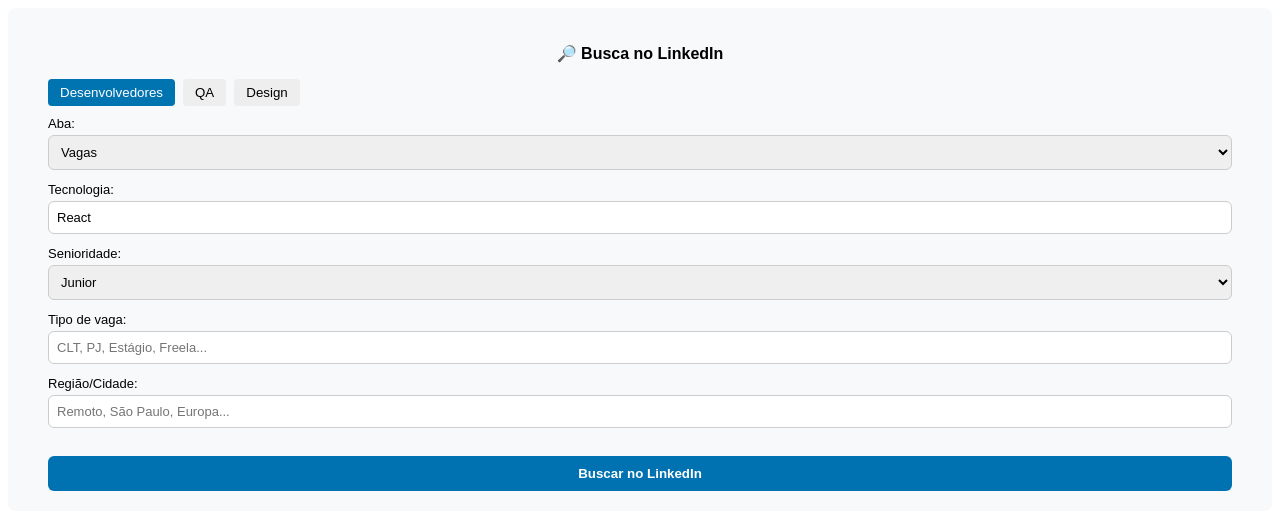
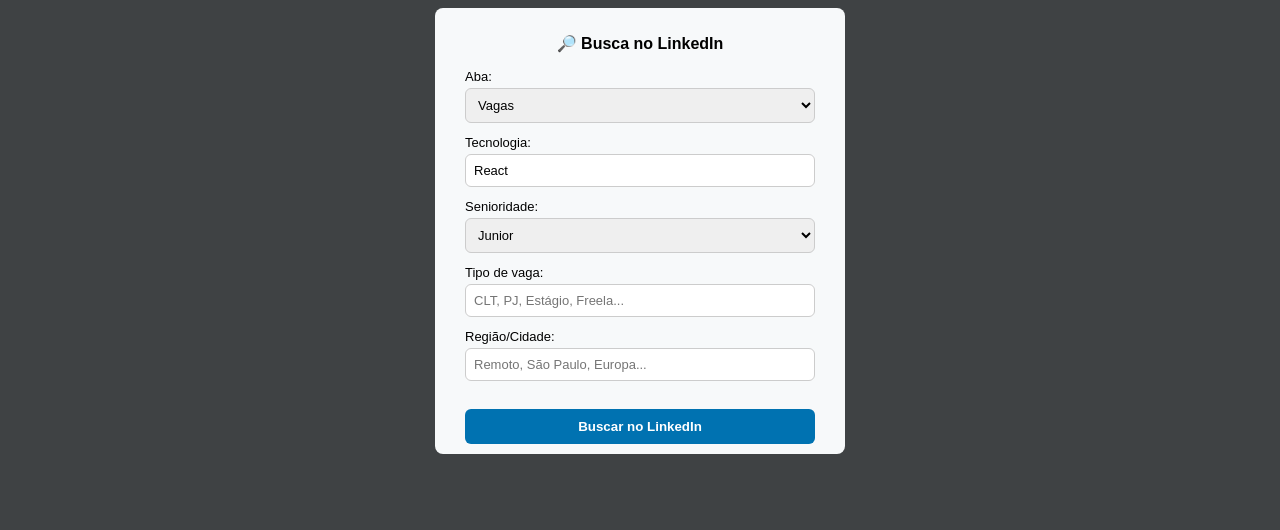
Before and after one commit to solebellsBEACH/linkedin-search, a React (Create React App) app: page / in a window 1280 px wide. Shown: the top 530 px of the page. Built offline with nearby package versions, Linux system fonts and the light colour scheme.

Commit message:
feat: adding utils

```diff
--- a/src/App.css
+++ b/src/App.css
@@ -3,9 +3,18 @@
     text-align: center;
 }
 
+body{
+  display: flex;
+  justify-content: center;
+  align-items: center;
+  /* padding: 1vh 0; */
+
+  background-color: #3f4244;
+}
+
 .container {
-  min-width: 300px;
-  padding: 10px 20px;
+  width: 350px;
+  padding: 10px 30px;
   font-family: Arial, sans-serif;
   background-color: #f7f9fa;
   border-radius: 8px;
--- a/src/App.tsx
+++ b/src/App.tsx
@@ -21,16 +21,16 @@
   };
 
   return (
-    <div className="container">
+    <div>
       <h3 className="title">🔎 Busca no LinkedIn</h3>
-      <nav>
+      {/* <nav>
         <button onClick={() => setActiveTab("developers")} className={activeTab === "developers" ? "active" : ""}>Desenvolvedores</button>
         <button onClick={() => setActiveTab("qa")} className={activeTab === "qa" ? "active" : ""}>QA</button>
         <button onClick={() => setActiveTab("design")} className={activeTab === "design" ? "active" : ""}>Design</button>
-      </nav>
+      </nav> */}
 
       <section>
-        {renderTab()}
+       <DevelopersTab />
       </section>
     </div>
   );
--- /dev/null
+++ b/src/shared/utils/chrome.ts
@@ -0,0 +1,10 @@
+const isProd = false
+
+export function redirectUrl(url:string){
+    if(isProd) chrome.tabs.create({ url })
+    else _sendLogs(redirectUrl.name,)
+}
+
+function _sendLogs(functionName:string, data?:any){
+    console.log({functionName, response:data, type:'Chrome Fake Logs'})
+}
--- /dev/null
+++ b/src/shared/utils/query.ts
@@ -0,0 +1,3 @@
+export function getQuery(){
+    return {}
+}
--- a/src/tabs/developers.tsx
+++ b/src/tabs/developers.tsx
@@ -1,6 +1,8 @@
-import React, { useState } from "react"
+import React from "react"
+import { useForm, Controller } from "react-hook-form"
 import { Select } from "../components/select"
 import { Input } from "../components/input"
+import { redirectUrl } from "../shared/utils/chrome"
 
 const SENIORITY_MAP: Record<string, string[]> = {
   Junior: ["Junior", "JR", "Entry"],
@@ -9,82 +11,120 @@
   Estágio: ["Estagiário", "Estágio", "Intern"],
 }
 
+type FormValues = {
+  tab: string
+  tech: string
+  seniority: string
+  tipoContrato: string
+  regiao: string
+}
+
 export function DevelopersTab() {
-  const [tab, setTab] = useState("jobs")
-  const [tech, setTech] = useState("React")
-  const [seniority, setSeniority] = useState("Junior")
-  const [regiao, setRegiao] = useState("")
-  const [tipoContrato, setTipoContrato] = useState("")
+  const { handleSubmit, control, watch } = useForm<FormValues>({
+    defaultValues: {
+      tab: "jobs",
+      tech: "React",
+      seniority: "Junior",
+      tipoContrato: "",
+      regiao: "",
+    },
+  })
 
-  const buildQuery = () => {
-    const techFormatted = tech.trim()
-    const regionFormatted = regiao.trim()
-    const contractFormatted = tipoContrato.trim()
-    const seniorities = SENIORITY_MAP[seniority] || [seniority]
+  const buildQuery = (data: FormValues) => {
+    const techFormatted = data.tech.trim()
+    const regionFormatted = data.regiao.trim()
+    const contractFormatted = data.tipoContrato.trim()
+    const seniorities = SENIORITY_MAP[data.seniority] || [data.seniority]
 
-    const techQuery =
-      techFormatted.toLowerCase().includes("front")
+    const techQuery = techFormatted.toLowerCase().includes("front")
       ? `("Frontend" OR "Front")`
       : `("${techFormatted}")`
 
     const seniorityQuery = `(${seniorities.map(s => `"${s}"`).join(" OR ")})`
-
     const contractQuery = contractFormatted ? `("${contractFormatted}")` : ""
     const regionQuery = regionFormatted ? `("${regionFormatted}")` : ""
 
     const terms = [techQuery, seniorityQuery, contractQuery, regionQuery].filter(Boolean)
     return terms.join(" AND ")
   }
-  const handleSearch = () => {
-    const query = buildQuery()
+
+  const onSubmit = (data: FormValues) => {
+    const query = buildQuery(data)
     const encoded = encodeURIComponent(query)
 
     const url =
-      tab === "jobs"
+      data.tab === "jobs"
         ? `https://www.linkedin.com/jobs/search/?keywords=${encoded}&origin=JOBS_HOME_SEARCH_BUTTON`
         : `https://www.linkedin.com/search/results/content/?keywords=${encoded}&sortBy=DATE_POSTED`
-
-    chrome.tabs.create({ url })
+    console.log(url, data)
+    redirectUrl( url )
   }
 
   return (
-    <>
-      <Select label="Aba:" value={tab} onChange={setTab}>
+    <form onSubmit={handleSubmit(onSubmit)} className="flex flex-col gap-4">
+      <Controller
+        name="tab"
+        control={control}
+        render={({ field }) => (
+          <Select label="Aba:" {...field}>
             <option value="jobs">Vagas</option>
             <option value="content">Publicações</option>
           </Select>
+        )}
+      />
 
+      <Controller
+        name="tech"
+        control={control}
+        render={({ field }) => (
           <Input
             label="Tecnologia:"
             placeholder="React, QA, Frontend..."
-        value={tech}
-        onChange={setTech}
+            {...field}
+          />
+        )}
       />
 
-      <Select label="Senioridade:" value={seniority} onChange={setSeniority}>
+      <Controller
+        name="seniority"
+        control={control}
+        render={({ field }) => (
+          <Select label="Senioridade:" {...field}>
             <option value="Estágio">Estágio</option>
             <option value="Junior">Junior</option>
             <option value="Pleno">Pleno</option>
             <option value="Senior">Senior</option>
           </Select>
+        )}
+      />
 
+      <Controller
+        name="tipoContrato"
+        control={control}
+        render={({ field }) => (
           <Input
             label="Tipo de vaga:"
             placeholder="CLT, PJ, Estágio, Freela..."
-        value={tipoContrato}
-        onChange={setTipoContrato}
+            {...field}
+          />
+        )}
       />
 
+      <Controller
+        name="regiao"
+        control={control}
+        render={({ field }) => (
           <Input
             label="Região/Cidade:"
             placeholder="Remoto, São Paulo, Europa..."
-        value={regiao}
-        onChange={setRegiao}
+            {...field}
+          />
+        )}
       />
 
-      <button onClick={handleSearch} className="button">
+      <button type="submit" className="button">
         Buscar no LinkedIn
       </button>
-    </>
+    </form>
   )
 }
```
Also changed, not shown: bugs.txt (added). Lines whose indentation alone changed are shown as unchanged.
